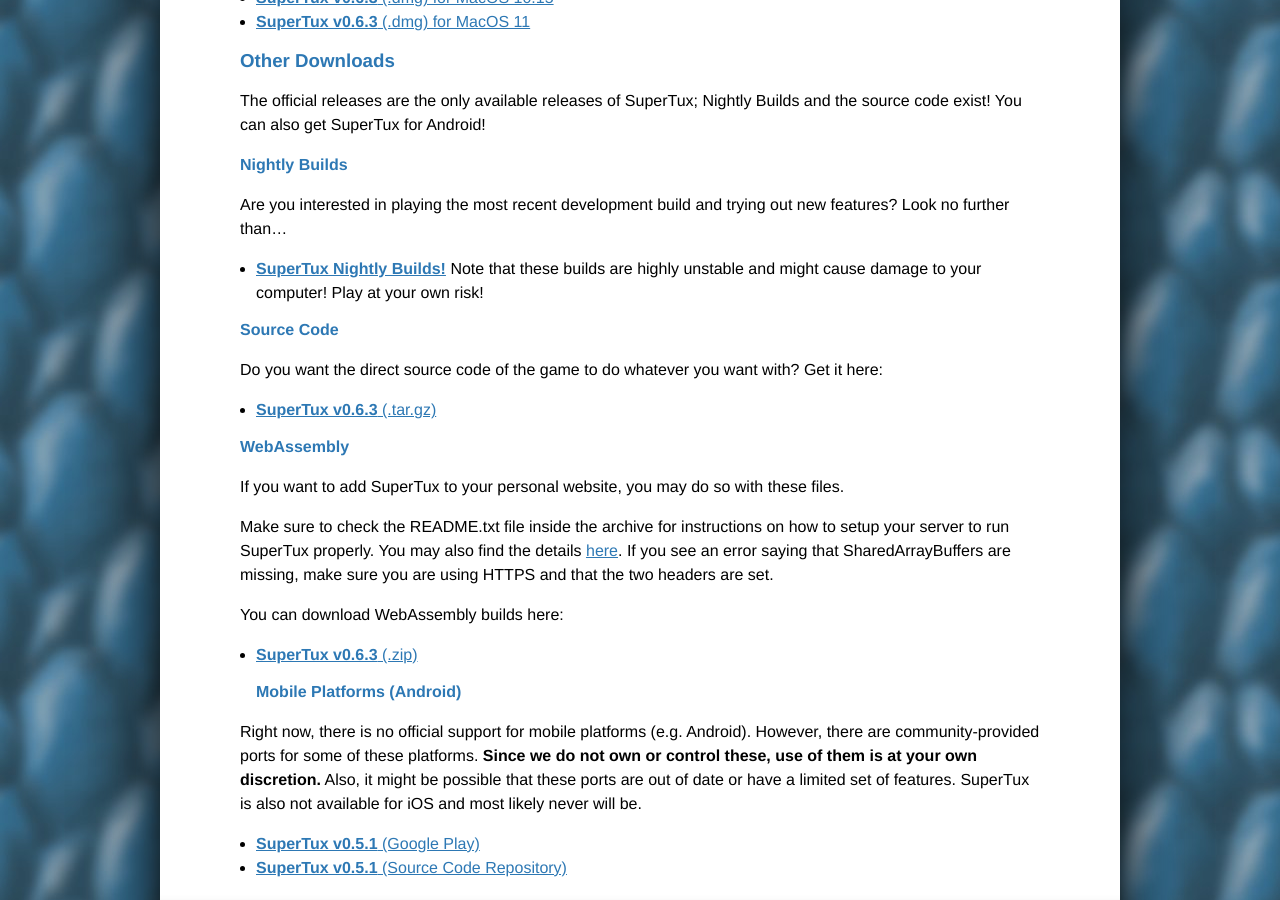
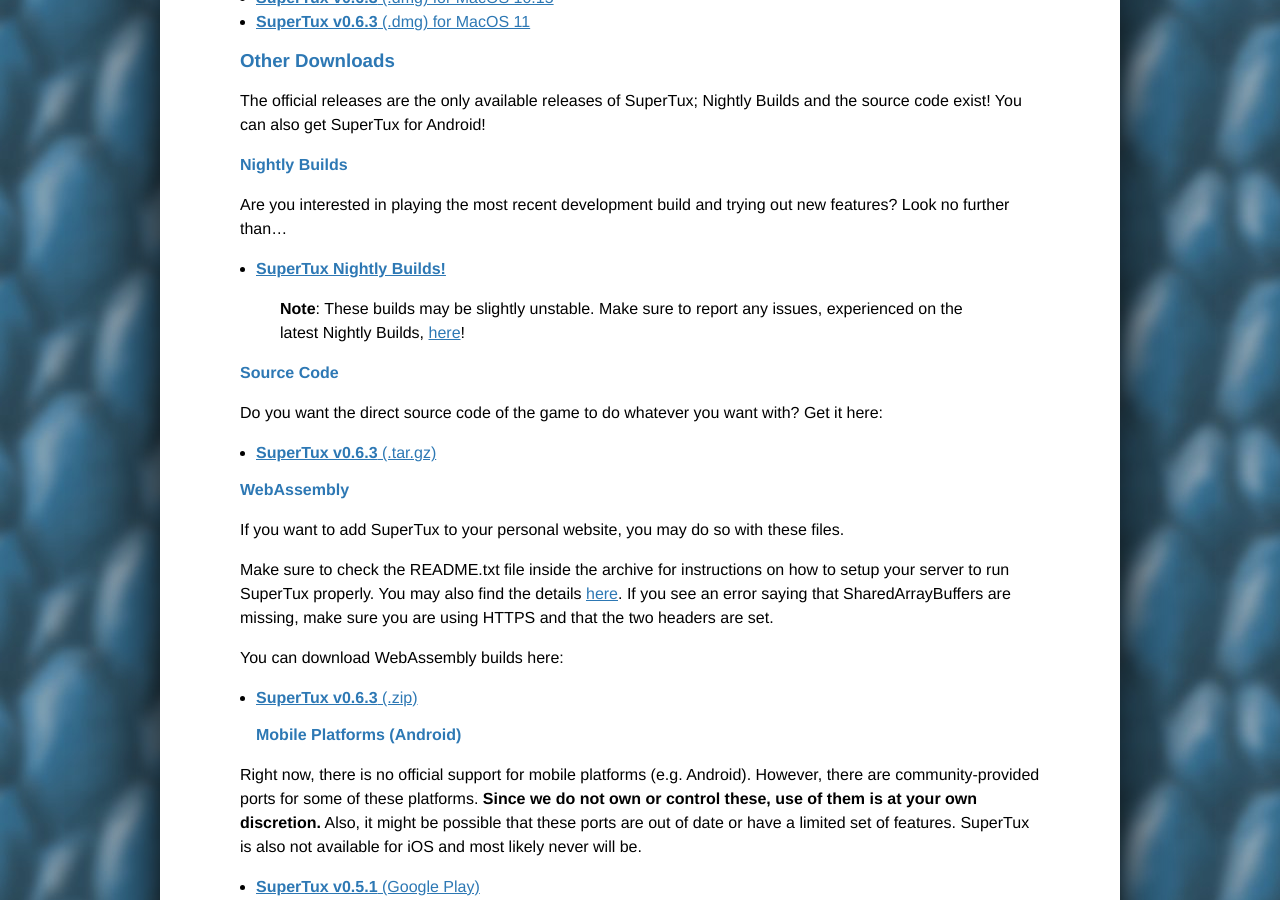
Before and after one commit to SuperTux/SuperTux.github.io, a Jekyll site: the page built from download.md, in a window 1280 px wide and 900 px high, scrolled down 857 px. Built offline with Jekyll 4.4.1, drawn with Linux system fonts in a browser that asks for light colours.

Commit message:
Update Nightly Builds stability warning
Modifies the warning about the stability of Nightly Builds on the download page, so it isn't as scaring to players, unfamiliar with Nightly Builds, as it seemed to be in many cases with the previous "highly unstable" and "causing damage to your computer" mentions.

```diff
--- a/download.md
+++ b/download.md
@@ -40,8 +40,8 @@
 Are you interested in playing the most recent development build and trying out
 new features? Look no further than...
 - [**SuperTux Nightly Builds!**](https://download.supertux.org/)
-Note that these builds are highly unstable and might cause damage to your computer!
-Play at your own risk!
+
+> **Note**: These builds may be slightly unstable. Make sure to report any issues, experienced on the latest Nightly Builds, [here](https://github.com/SuperTux/supertux/issues/new)!
 
 #### Source Code
 
```
